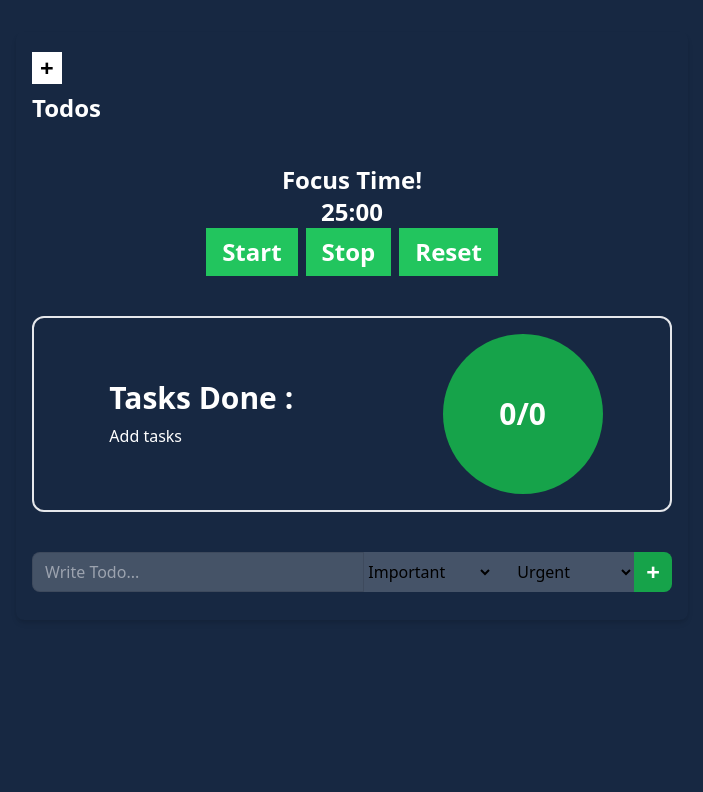
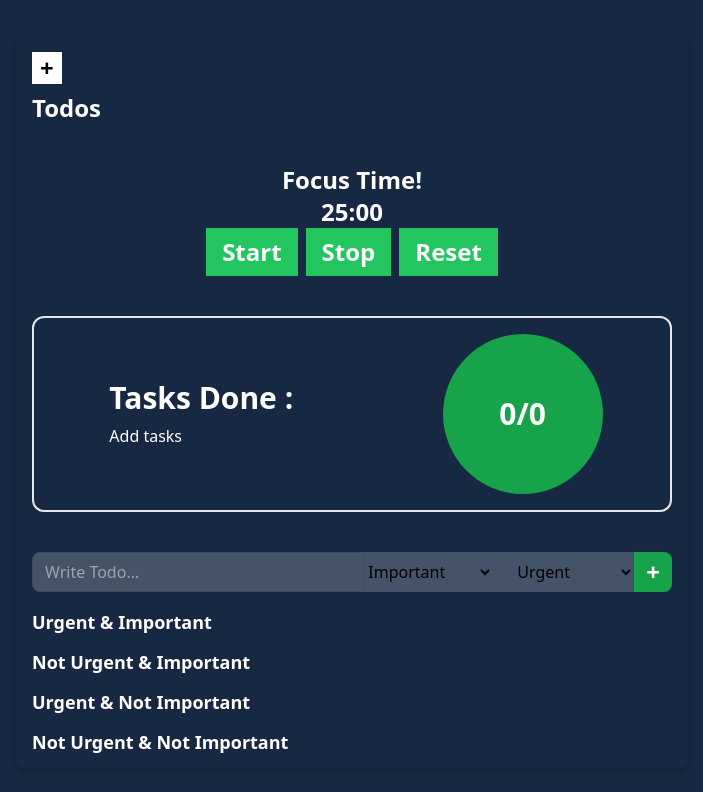
Before and after one commit to tanu-agarwal0101/todo, a React (Vite) app: page / in a window 1280 px wide. Shown: the top 792 px of the page, without its empty margins (288-991 px from the left). Built offline with nearby package versions, Linux system fonts and the light colour scheme.

Commit message:
Update App.jsx

```diff
--- a/src/App.jsx
+++ b/src/App.jsx
@@ -112,17 +112,18 @@ const handlePomodoroComplete = (isBreak) => {
           </div>
           <div className="flex flex-wrap gap-y-3">
             {/*Loop and Add TodoItem here */}
-            {/* har ek todoItem ek single Todo hai */}
-             {/* //using () means auto return, {} then return keyword necessary
-              //if (!todo) return null; // or return an empty fragment <></> */}
-              {todos.map((todo) => {
-              if (!todo) return null; // or return an empty fragment <></>
-              return (
-                <div key={todo.id} className='w-full'>
-                  <TodoItem todo={todo} />
-                </div>
-              );
-            })}
+              {Object.entries(categorizedTasks).map(([key, tasks]) => (
+                        <div key={key} className="w-full">
+                            <h3 className="text-lg font-bold">{key === 'Q1' ? 'Urgent & Important' : key === 'Q2' ? 'Not Urgent & Important' : key === 'Q3' ? 'Urgent & Not Important' : 'Not Urgent & Not Important'}</h3>
+                            <ul>
+                                {tasks.map((todo) => (
+                                    <li key={todo.id}>
+                                        <TodoItem todo={todo} />
+                                    </li>
+                                ))}
+                            </ul>
+                        </div>
+                    ))}
           </div>
         </div>
 
```
